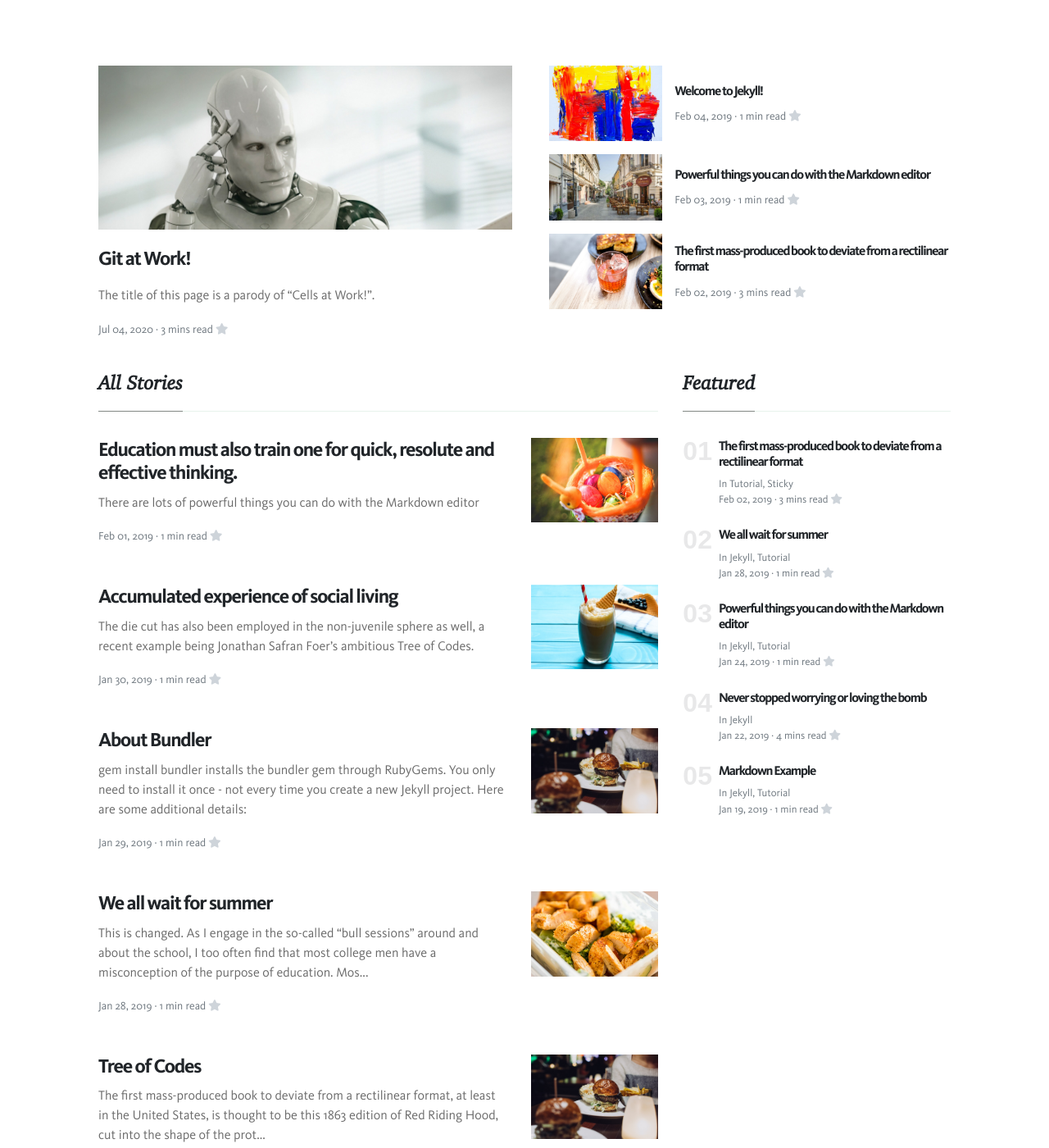
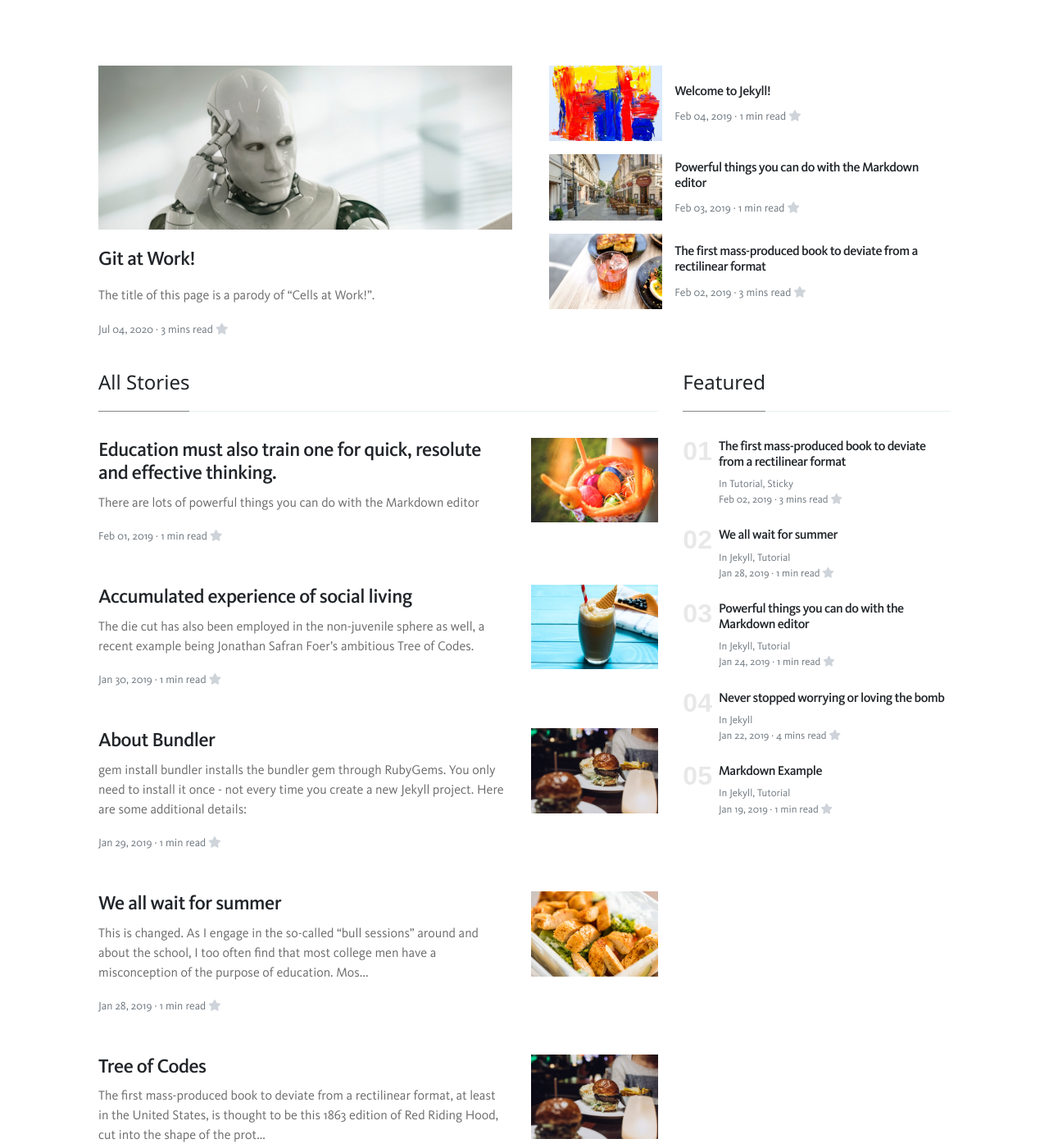
Before and after one commit to hayden-rhee/devlog, a Jekyll site: the page built from index.html, in a window 1280 px wide and 1400 px high. Shown: the whole window at 82% size. Built offline with Jekyll 4.4.1, drawn with Linux system fonts in a browser that asks for light colours; nearby versions of some CDN libraries; the list of posts is cut into pages by our own code.

Commit message:
automatic commit on 2020-07-07 16:21:53

```diff
--- a/assets/css/fontrender.css
+++ b/assets/css/fontrender.css
@@ -1,26 +1,3 @@
-@font-face {
-  font-family: Caruta;
-  src: url(../fonts/caruta.woff)
-       url(../fonts/caruta-Roman.ttf),
-       url(../fonts/caruta-Italic.ttf),
-       url(../fonts/caruta-Bold.ttf),
-       url(../fonts/caruta-BoldItalic.ttf)
-}
-
-@font-face {
-  font-family: Klien;
-  src: url(../fonts/klein-Thin.woff),
-       url(../fonts/klein-ExtraLight.woff),
-       url(../fonts/klein-Light.woff),
-       url(../fonts/klein-Book.woff),
-       url(../fonts/klein-Regular.woff),
-       url(../fonts/klein-Medium.woff),
-       url(../fonts/klein-Bold.woff),
-       url(../fonts/klein-ExtraBold.woff),
-       url(../fonts/klein-Black.woff),
-       url(../fonts/klein-Italic.woff)
-}
-
 @font-face {
   font-family: Caruta;
   src: url(../fonts/caruta-Roman.ttf) format('ttf');
```
Also changed, not shown: assets/css/main.css.
